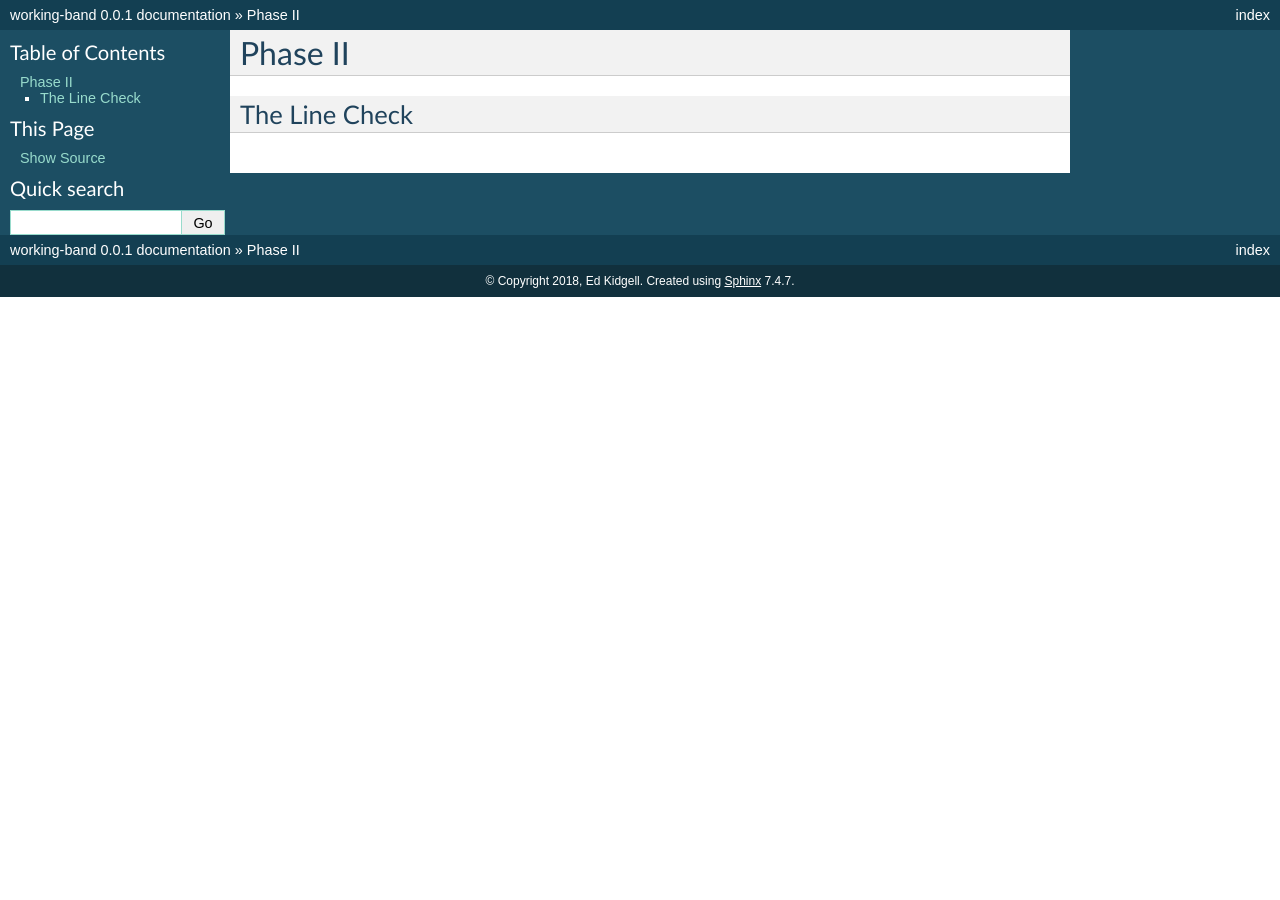
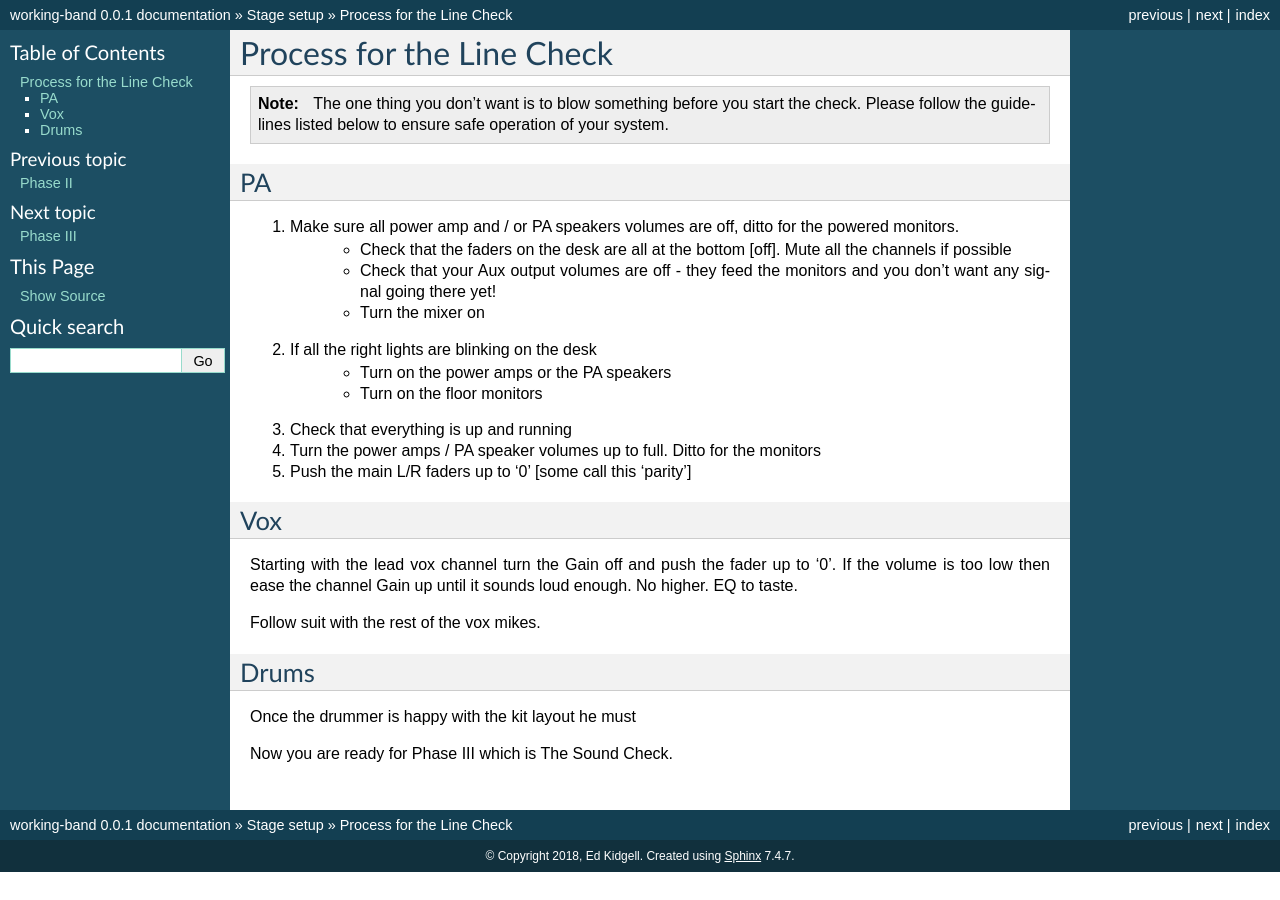
Before and after one commit to flakjakk/working-band, a Sphinx documentation site: the page built from docs/source/linecheck.rst, in a window 1280 px wide. Built offline with Sphinx 7.4.7, drawn with Linux system fonts in a browser that asks for light colours.

Commit message:
Adding to process.
Added 'linecheck' into 'stagesetup' toc.

```diff
--- a/docs/source/linecheck.rst
+++ b/docs/source/linecheck.rst
@@ -1,5 +1,36 @@
-Phase II
-********
+Process for the Line Check
+==========================
 
-The Line Check
-==============
+.. note::   The one thing you don't want is to blow something before you start the check. Please follow the guidelines listed below to ensure safe operation of your system.
+
+PA
+^^
+
+#. Make sure all power amp and / or PA speakers volumes are off, ditto for the powered monitors.
+	- Check that the faders on the desk are all at the bottom [off]. Mute all the channels if possible
+	- Check that your Aux output volumes are off - they feed the monitors and you don't want any signal going there yet!
+	- Turn the mixer on
+#. If all the right lights are blinking on the desk
+	- Turn on the power amps or the PA speakers
+	- Turn on the floor monitors
+#. Check that everything is up and running
+#. Turn the power amps / PA speaker volumes up to full. Ditto for the monitors
+#. Push the main L/R faders up to '0' [some call this 'parity']
+
+Vox
+^^^
+
+Starting with the lead vox channel turn the Gain off and push the fader up to '0'. If the volume is too low then ease the channel Gain up until it sounds loud enough. No higher. EQ to taste.
+
+Follow suit with the rest of the vox mikes.
+
+
+Drums
+^^^^^
+
+Once the drummer is happy with the kit layout he must
+
+
+
+
+Now you are ready for Phase III which is The Sound Check.
--- a/docs/source/phase2.rst
+++ b/docs/source/phase2.rst
@@ -49,32 +49,3 @@ Okay, so we have a basic checklist of items that should be completed before atte
 +-------------------------------+---------------+
 
 And all this is before you play one note!!
-
-Process for the Line Check
-==========================
-
-.. note::   The one thing you don't want is to blow something before you start the check. Please follow the guidelines listed below to ensure safe operation of your system.
-
-PA
-^^
-
-#. Make sure all power amp and / or PA speakers volumes are off, ditto for the powered monitors.
-	- Check that the faders on the desk are all at the bottom [off]. Mute all the channels if possible
-	- Turn the mixer on
-#. If all the right lights are blinking on the desk
-	- Turn on the power amps or the PA speakers
-	- Turn on the floor monitors
-#. Check that everything is up and running
-#. Turn the power amps / PA speaker volumes up to full. Ditto for the monitors
-#. Push the main L/R faders up to '0' [some call this 'parity']
-#.
-
-Drums
-^^^^^
-
-Once the drummer is happy with the kit layout he must
-
-
-
-
-Now you are ready for Phase III which is The Sound Check.
--- a/docs/source/stagesetup.rst
+++ b/docs/source/stagesetup.rst
@@ -6,4 +6,5 @@ Stage setup
 
    phase1
    phase2
+   linecheck
    phase3
```
